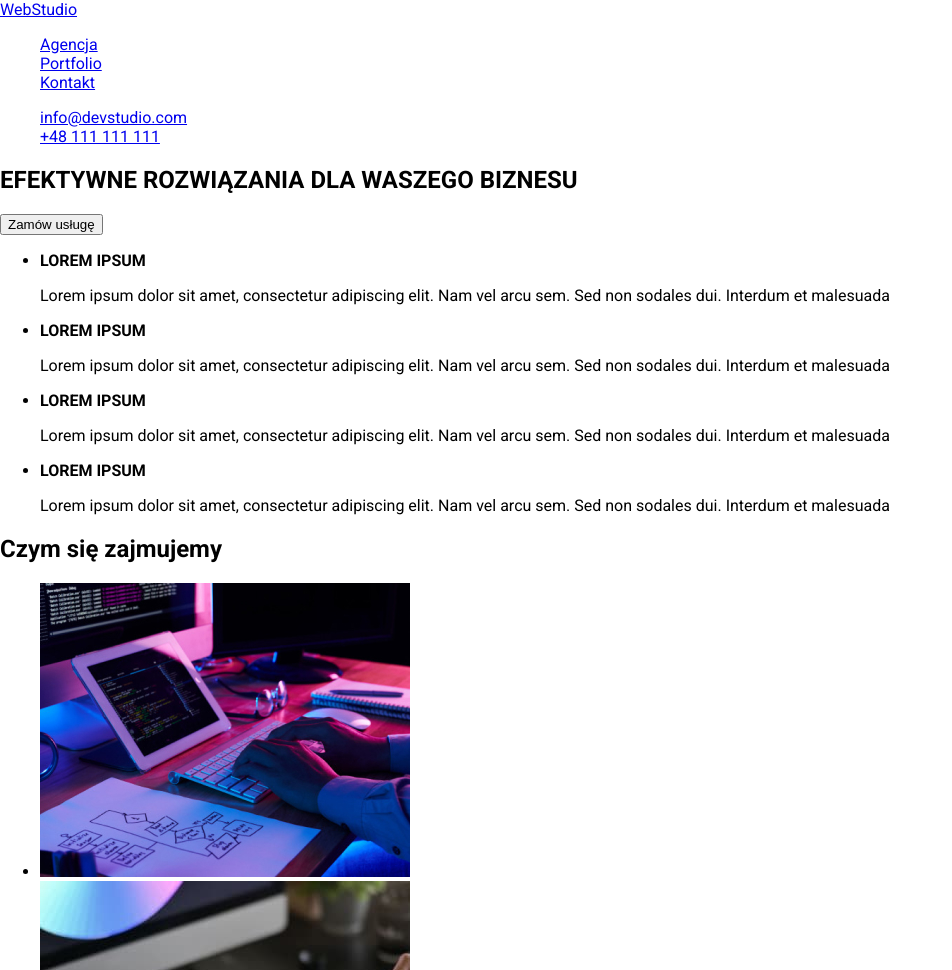
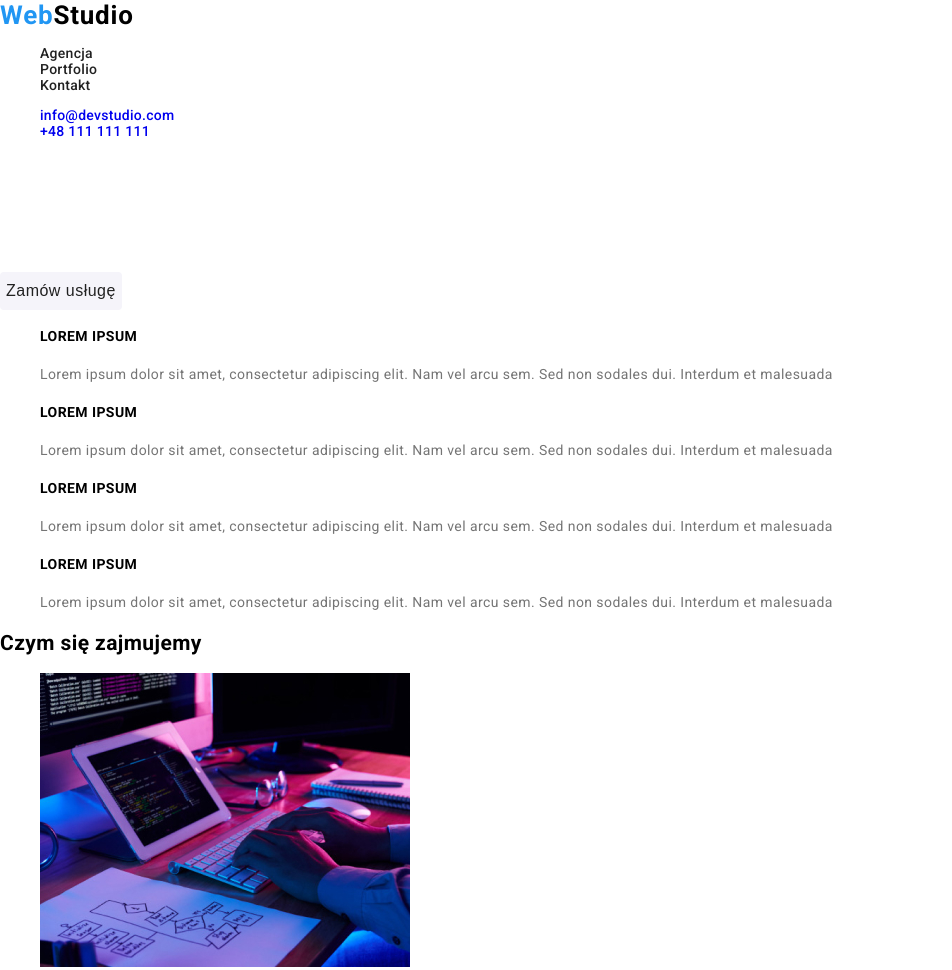
Before and after one commit to btppillwtkpob/goit-markup-hw-02, a plain HTML site: page index.html in a window 1280 px wide. Shown: the top 970 px of the page, without its empty margins (0-952 px from the left). Drawn offline with Linux system fonts and the light colour scheme.

Commit message:
Główny upgrade CSS
Kapitalna stylizacja strony i przycisków
i globalizacja styli

```diff
--- a/css/styles.css
+++ b/css/styles.css
@@ -1,25 +1,101 @@
 body {
   padding: 0;
   margin: 0;
-  font-family: "Raleway", sans-serif;
+  color: #757575;
+  font-family: "Raleway", serif;
   font-family: "Roboto", sans-serif;
+  font-weight: 400;
+  font-size: 14px;
+  line-height: 24px;
+  letter-spacing: 0.03em;
 }
-.filter-list,
-.footer-list,
-.contact-list,
-.menu-list {
+h1,
+h2,
+h3,
+h4,
+h5,
+h6,
+strong {
+  color: black;
+}
+input,
+a {
+  cursor: pointer;
+  text-decoration: none;
+}
+p {
+  font-style: normal;
+  font-weight: 400;
+}
+ul {
   list-style-type: none;
 }
-.filter-list input {
+.menu-list,
+.contact-list {
+  font-weight: 500;
+  font-size: 14px;
+  line-height: 16px;
+  letter-spacing: 0.02em;
+}
+
+.logo:visited,
+.logo:link {
+  font-style: normal;
+  font-weight: 700;
+  font-size: 26px;
+  color: #2196f3;
+  font-weight: 700;
+  font-size: 26px;
+  line-height: 31px;
+  /* identical to box height */
+
+  letter-spacing: 0.03em;
+}
+.logo-studio {
+  color: #000000;
+}
+
+.menu-list a:link,
+.menu-list a:visited {
+  color: #212121;
+}
+.menu-list a:hover,
+.menu-list a:focus {
+  color: #2196f3;
+}
+.filter-list input,
+.order-button {
   background: #f5f4fa;
   border-radius: 4px;
+  height: 38px;
+  border: 0px;
+  font-weight: 500;
+  font-size: 16px;
+  line-height: 26px;
+  /* identical to box height, or 162% */
+
+  text-align: center;
+  letter-spacing: 0.03em;
+
+  color: #212121;
 }
 .filter-list input:focus,
-.filter-list input:hover {
+.filter-list input:hover,
+.order-button:focus,
+.order-button:hover {
   background: #2196f3;
   box-shadow: 0px 3px 1px rgba(0, 0, 0, 0.1), 0px 1px 2px rgba(0, 0, 0, 0.08),
     0px 2px 2px rgba(0, 0, 0, 0.12);
   border-radius: 4px;
   color: white;
-  cursor: pointer;
 }
+
+section.effective h1 {
+  font-weight: 900;
+  font-size: 44px;
+  line-height: 60px;
+  text-align: center;
+  letter-spacing: 0.06em;
+  text-transform: uppercase;
+  color: #ffffff;
+}
--- a/index.html
+++ b/index.html
@@ -16,7 +16,9 @@
   <body>
     <header>
       <nav>
-        <a href="./index.html">WebStudio</a>
+        <a class="logo" href="./index.html"
+          >Web<span class="logo-studio">Studio</span></a
+        >
         <ul class="menu-list">
           <li><a href="#">Agencja</a></li>
           <li><a href="./portfolio.html">Portfolio</a></li>
@@ -34,9 +36,9 @@
     </header>
 
     <main>
-      <section id="effective">
-        <h1>EFEKTYWNE ROZWIĄZANIA DLA WASZEGO BIZNESU</h1>
-        <input type="button" value="Zamów usługę" />
+      <section class="effective">
+        <h1>efektywne rozwiązania dla waszego biznesu</h1>
+        <input class="order-button" type="button" value="Zamów usługę" />
       </section>
 
       <section id="lorem">
@@ -160,7 +162,9 @@
     </main>
 
     <footer>
-      <a href="./index.html">WebStudio</a>
+      <a class="logo" href="./index.html"
+        >Web<span class="logo-studio">Studio</span></a
+      >
       <address>
         <ul class="footer-list">
           <li>
```
Also changed, not shown: portfolio.html (+6 -2 lines).
